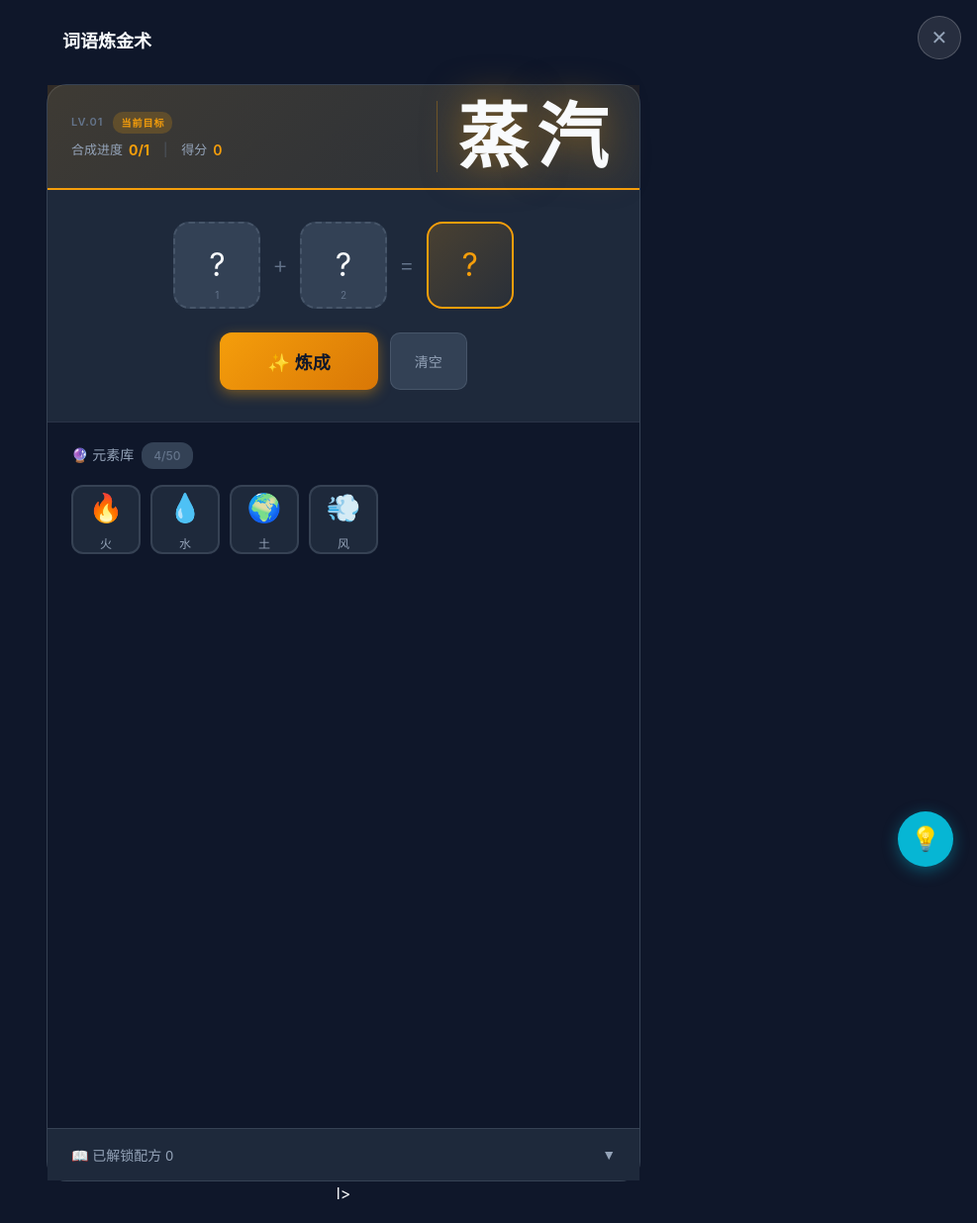
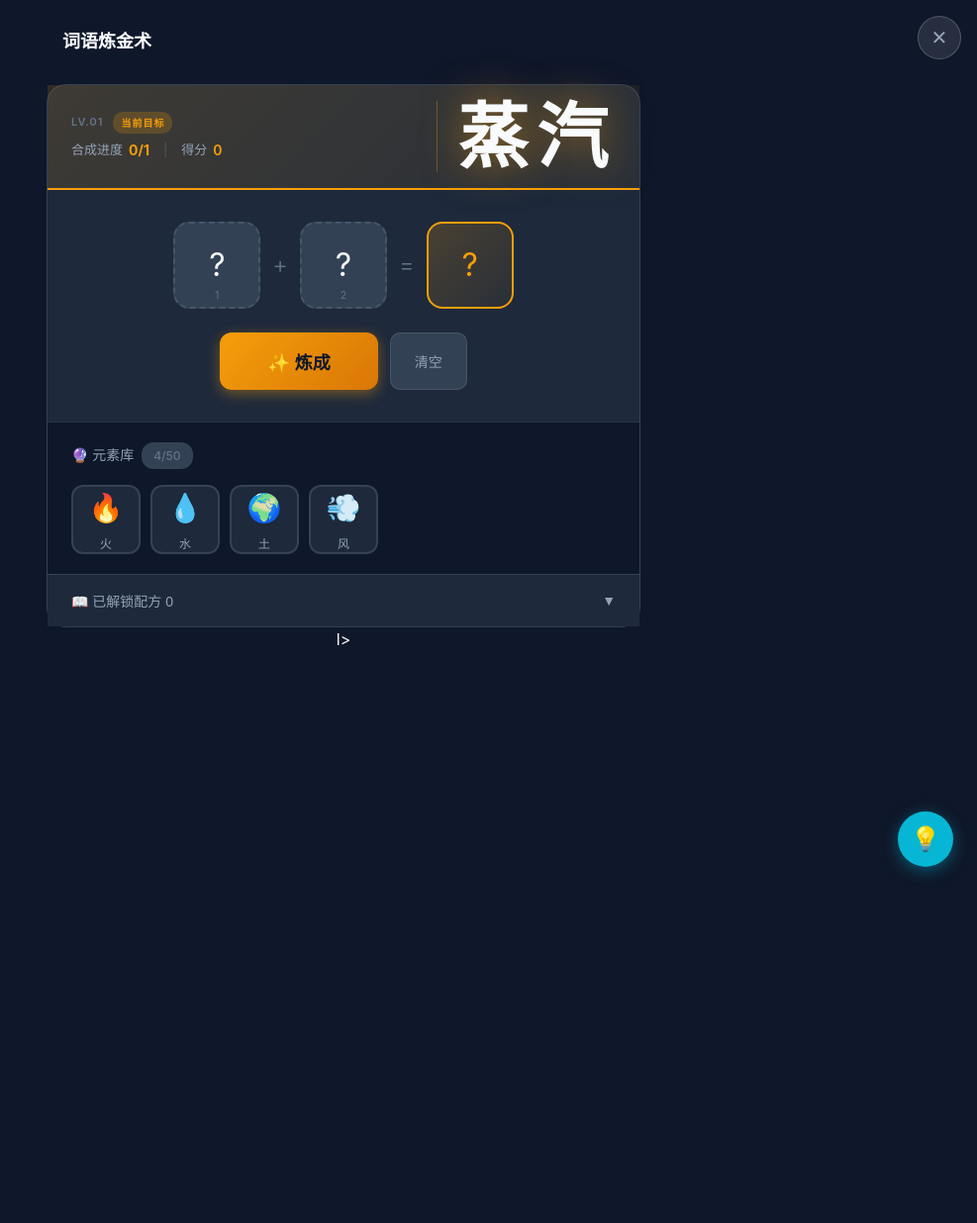
Before and after one commit to hiyaScott/hiyamax-home, a Jekyll site: the page games/word-alchemy/play/index.html, which Jekyll copies as it is, in a window 1280 px wide. Shown: the whole page at 99% size, without its empty margins (293-1280 px from the left). Built offline with Jekyll 4.4.1, drawn with Linux system fonts in a browser that asks for light colours; after the commit the page ends 900 px from its top, so only the background shows below that.

Commit message:
ui(word-alchemy): 元素库改为动态行数，根据元素数量自动扩展（最大7×8）

```diff
--- a/games/word-alchemy/play/index.html
+++ b/games/word-alchemy/play/index.html
@@ -358,9 +358,8 @@
         .elements-grid {
             display: grid;
             grid-template-columns: repeat(7, 1fr);
-            grid-template-rows: repeat(8, 1fr);
             gap: 10px;
-            min-height: 400px;
+            min-height: 60px;
         }
 
         .element-btn {
```
